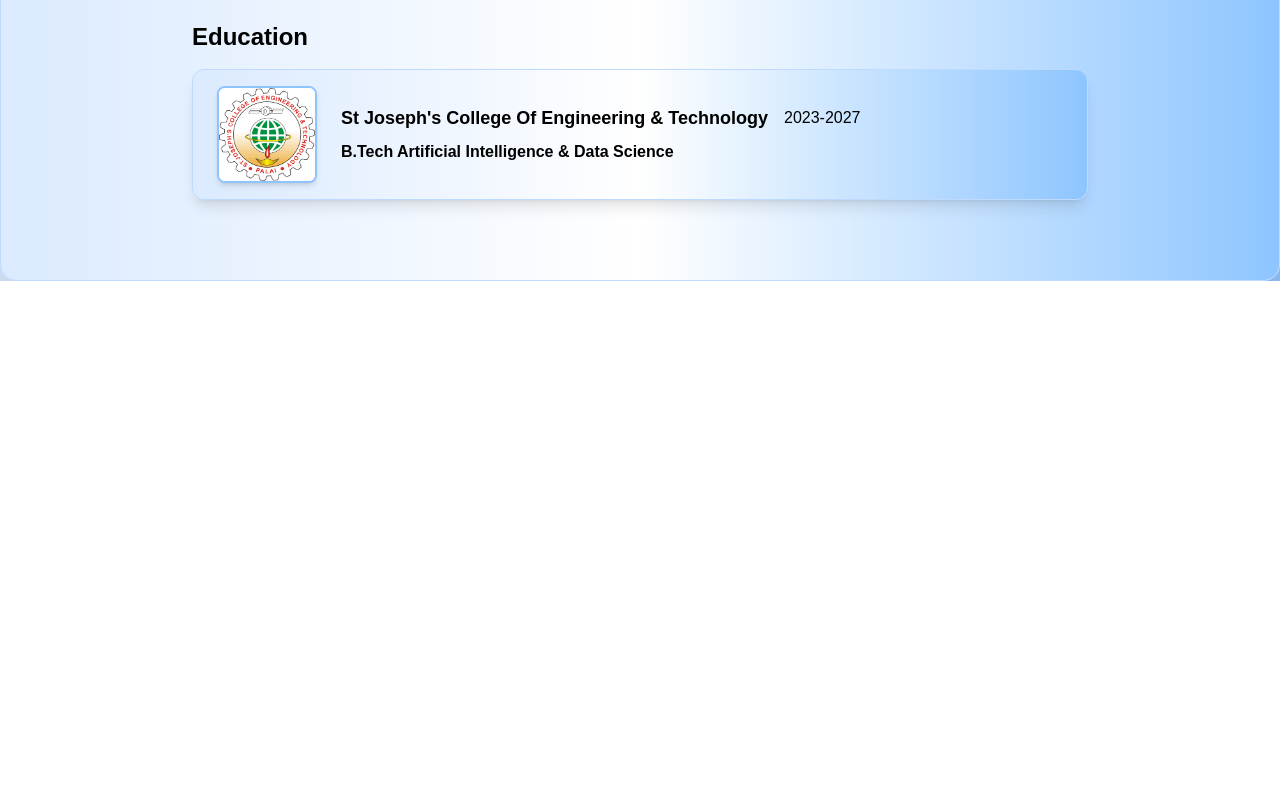
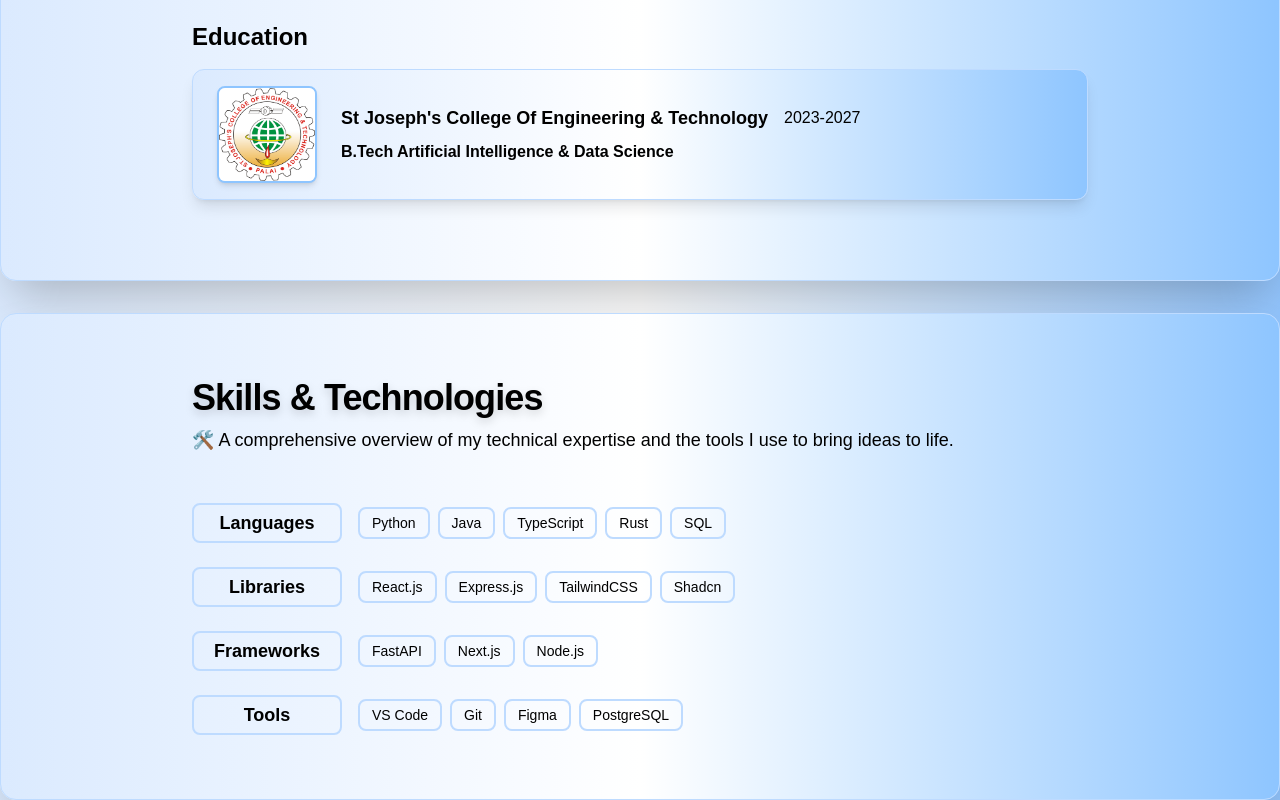
Before and after one commit to CSVaishakh/Portfolio, a Next.js app: page / in a window 1280 px wide. Shown: the part 1073-1873 px from the top of the page. Before the commit the page ends 1354 px from the top, so only its background shows below. Built offline with nearby package versions, Linux system fonts and the light colour scheme.

Commit message:
added the skills section

```diff
--- a/app/page.tsx
+++ b/app/page.tsx
@@ -1,12 +1,13 @@
-import Image from "next/image";
 import Banner from "@/components/banner";
 import About from "@/components/about";
+import Skills from "@/components/skills";
 
 export default function Home() {
   return (
     <section>
       <section id="banner"><Banner/></section>
       <section id="about"><About/></section>
+      <section id="skills"><Skills/></section>
     </section>
   );
 }
```
